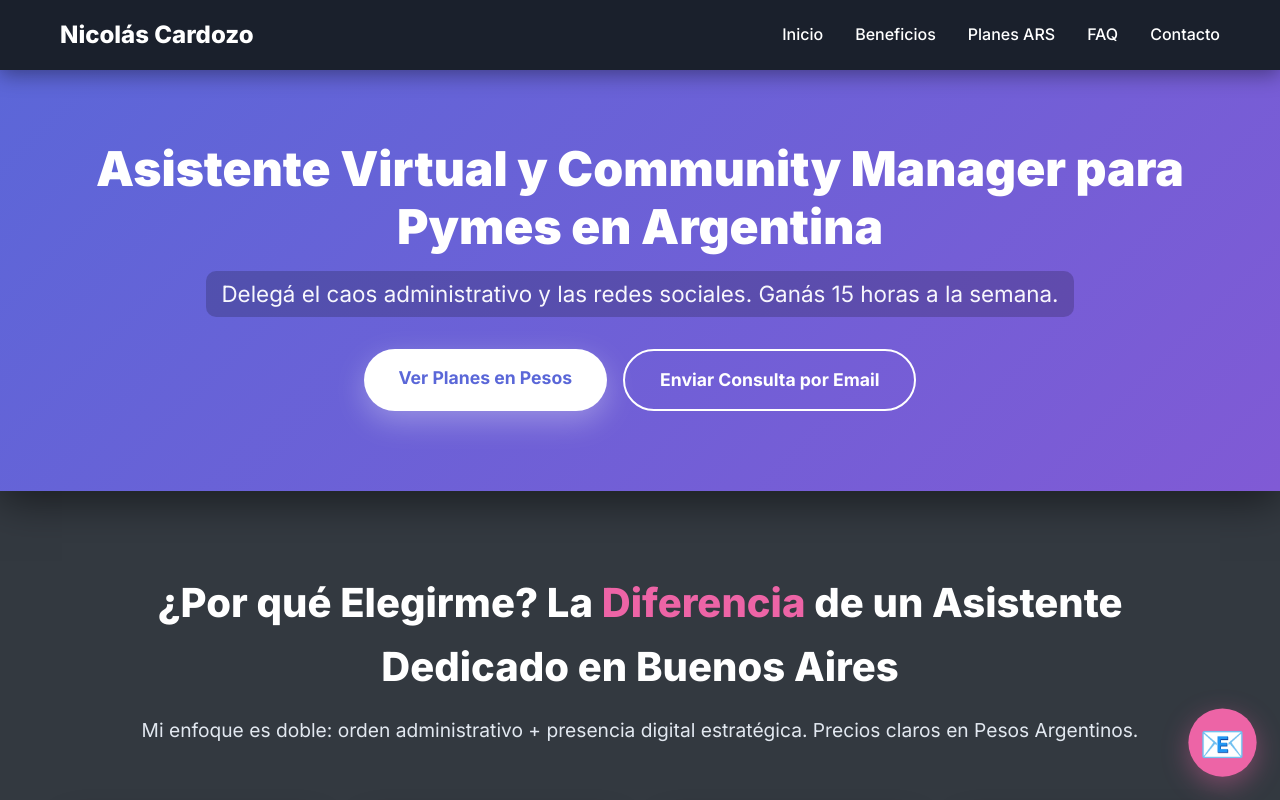
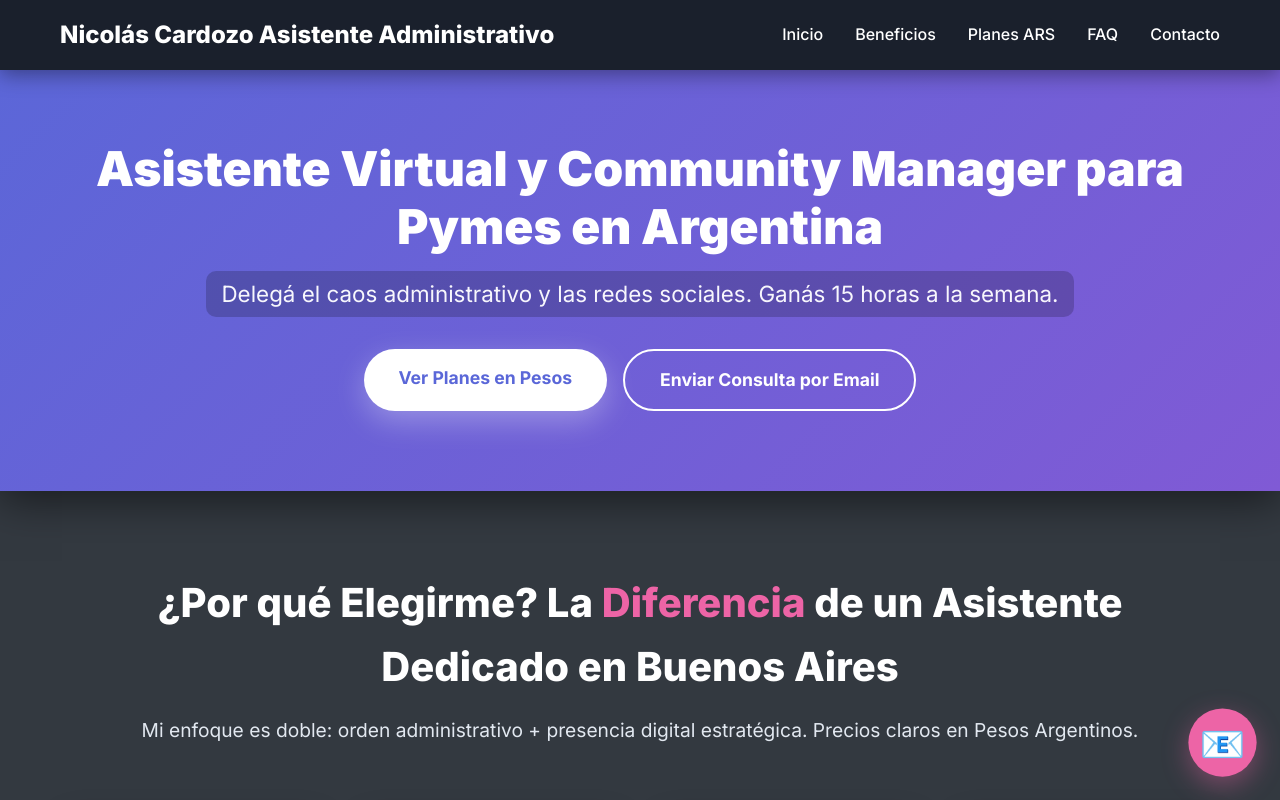
Before and after one commit to Matiascg96/Comunity-mannager-y-Asistente-administrativo, a plain HTML site: page index.html in a window 1280 px wide. Shown: the top 800 px of the page. Drawn offline with Linux system fonts and the light colour scheme.

Commit message:
Update index.html

```diff
--- a/index.html
+++ b/index.html
@@ -18,7 +18,7 @@
 
     <header>
         <nav class="container">
-            <a href="#" class="logo">Nicolás Cardozo</a>
+            <a href="#" class="logo">Nicolás Cardozo Asistente Administrativo</a>
             <ul class="nav-links">
                 <li><a href="#inicio">Inicio</a></li>
                 <li><a href="#beneficios">Beneficios</a></li>
```
